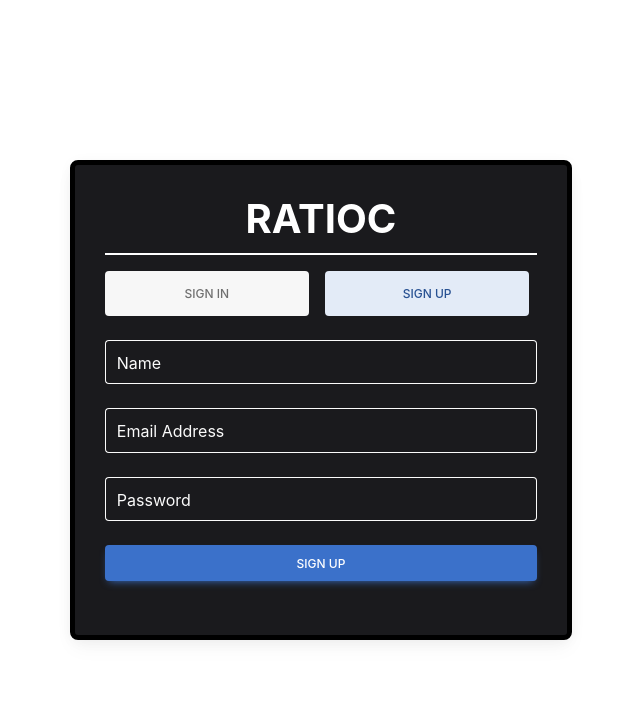
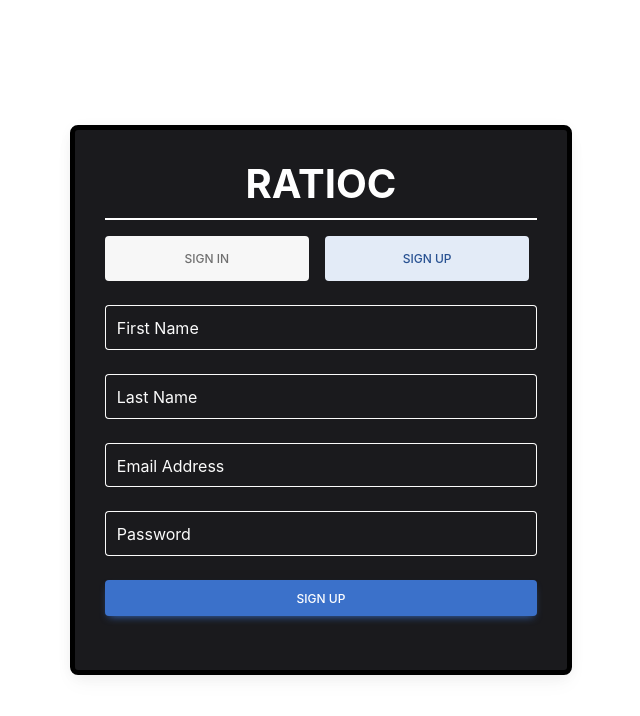
Before and after one commit to temrowchi/ratioc, a React (Create React App) app in the folder client/: page /login in a window 1280 px wide. Both pictures are taken after a click on the link "SIGN UP". Shown: the top 716 px of the page, without its empty margins (319-959 px from the left). Built offline with nearby package versions, Linux system fonts and the light colour scheme.

Commit message:
implemented loading and required fields

```diff
--- a/client/src/pages/Login/index.tsx
+++ b/client/src/pages/Login/index.tsx
@@ -8,15 +8,19 @@ import {
   MDBTabsPane,
   MDBBtn,
   MDBInput,
-  MDBCard
+  MDBCard,
+  MDBSpinner
 } from 'mdb-react-ui-kit';
 import './Login.css';
 import {useNavigate} from 'react-router-dom';
+import {LoadingModal} from '../../components';
 
 const Login = () => {
-  const [name, setName] = useState('');
+  const [firstName, setFirstName] = useState('');
+  const [lastName, setLastName] = useState('');
   const [email, setEmail] = useState('');
   const [password, setPassword] = useState('');
+  const [loading, setLoading] = useState(false);
   const [justifyActive, setJustifyActive] = useState('signIn');
   const navigate = useNavigate();
 
@@ -35,7 +39,7 @@ const Login = () => {
   };
 
   const handleSignUp = (e: any) => {
-    if (!name || !email || !password) {
+    if (!firstName || !lastName || !email || !password) {
       e.preventDefault();
     }
     navigate('/chat');
@@ -81,7 +85,10 @@ const Login = () => {
                 onChange={(event) => setPassword(event.target.value)}
               />
 
-              <MDBBtn className="mb-4 w-100">{'Sign in'}</MDBBtn>
+              <MDBBtn className="mb-4 w-100">
+                {loading && <MDBSpinner size="sm" role="status" tag="span" className="me-2" />}
+                {'Sign in'}
+              </MDBBtn>
             </form>
           </MDBTabsPane>
 
@@ -89,13 +96,25 @@ const Login = () => {
             <form onSubmit={handleSignUp}>
               <MDBInput
                 wrapperClass="mb-4"
-                label="Name"
+                label="First Name"
                 id="form1"
                 contrast
                 size="lg"
                 type="text"
-                value={name}
-                onChange={(event) => setName(event.target.value)}
+                required
+                value={firstName}
+                onChange={(event) => setFirstName(event.target.value)}
+              />
+              <MDBInput
+                wrapperClass="mb-4"
+                label="Last Name"
+                id="form1"
+                contrast
+                size="lg"
+                type="text"
+                required
+                value={lastName}
+                onChange={(event) => setLastName(event.target.value)}
               />
               <MDBInput
                 wrapperClass="mb-4"
@@ -104,6 +123,7 @@ const Login = () => {
                 contrast
                 size="lg"
                 type="email"
+                required
                 value={email}
                 onChange={(event) => setEmail(event.target.value)}
               />
@@ -114,14 +134,19 @@ const Login = () => {
                 contrast
                 size="lg"
                 type="password"
+                required
                 value={password}
                 onChange={(event) => setPassword(event.target.value)}
               />
 
-              <MDBBtn className="mb-4 w-100">{'Sign up'}</MDBBtn>
+              <MDBBtn className="mb-4 w-100">
+                {loading && <MDBSpinner size="sm" role="status" tag="span" className="me-2" />}
+                {'Sign up'}
+              </MDBBtn>
             </form>
           </MDBTabsPane>
         </MDBTabsContent>
+        <LoadingModal show={loading} />
       </MDBCard>
     </MDBContainer>
   );
```
